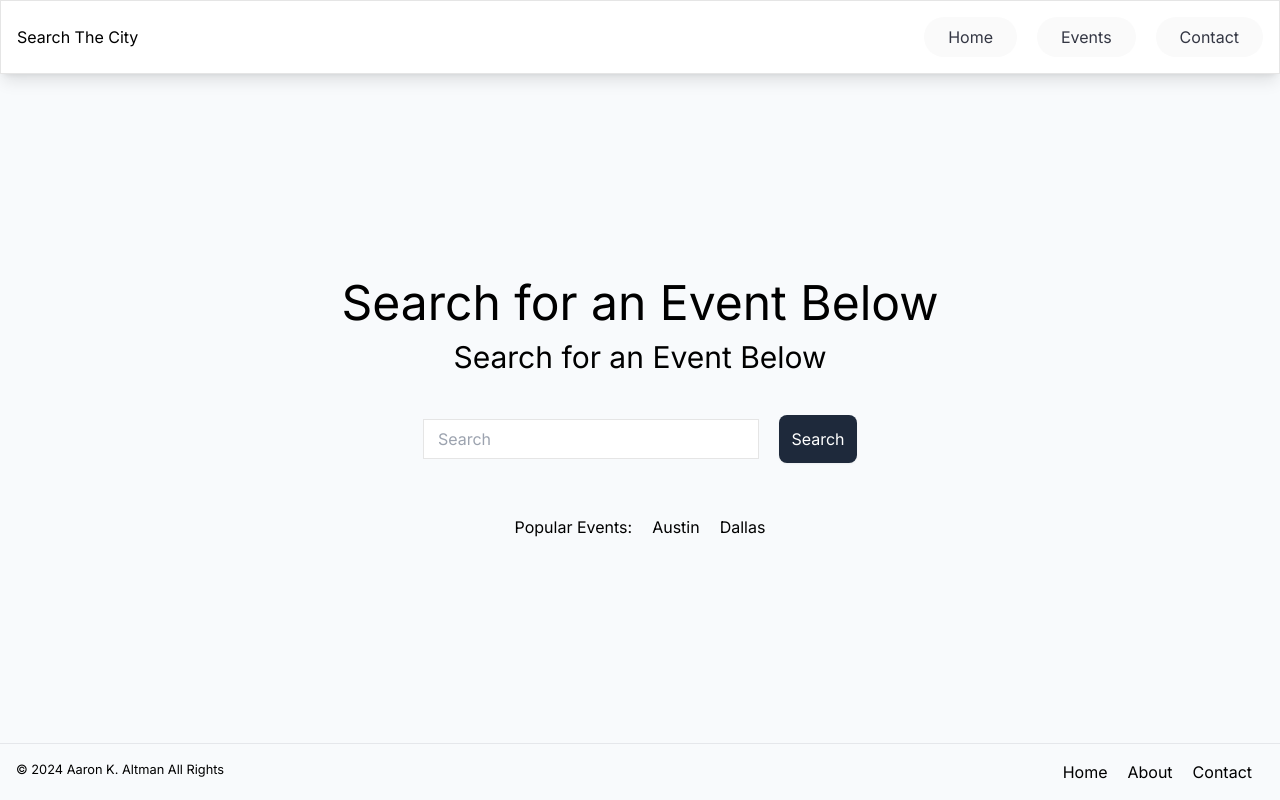
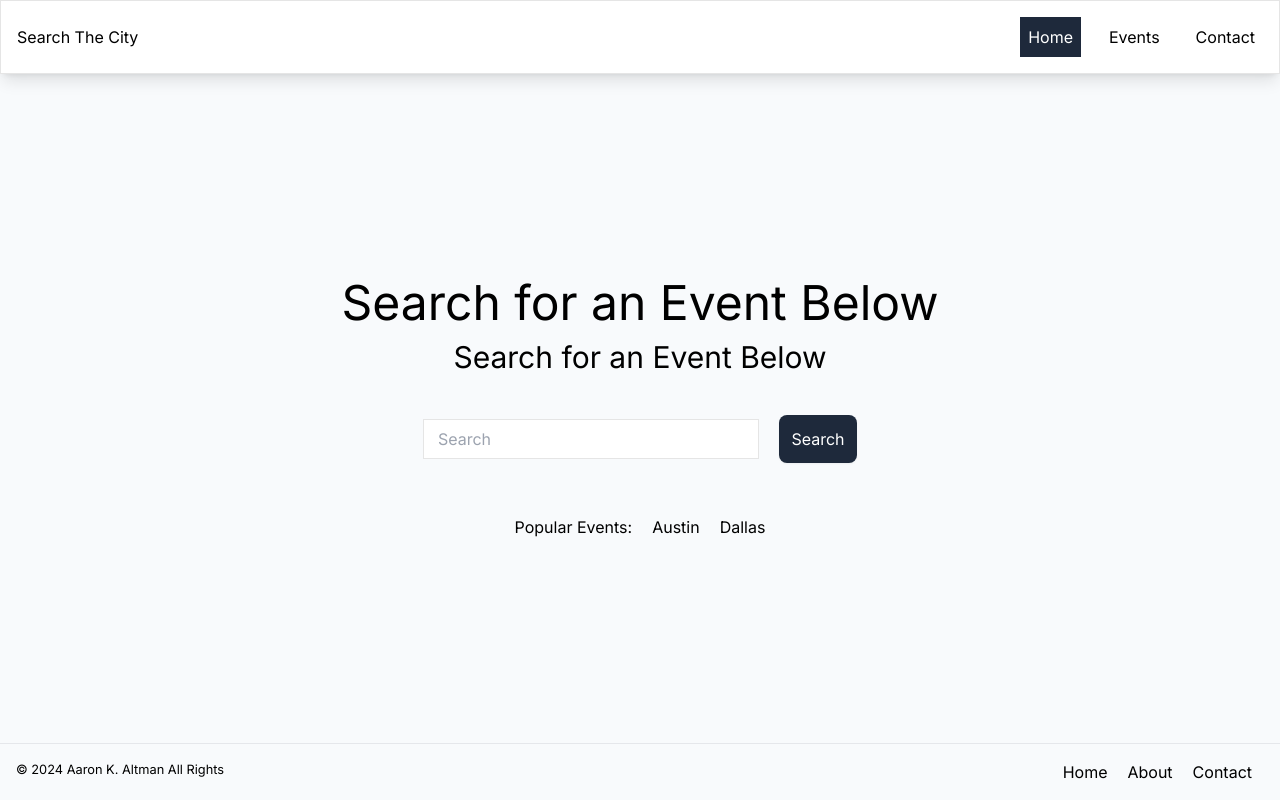
Before and after one commit to aaronaltman/event-to-demo-2, a Next.js app: page / in a window 1280 px wide. Built offline with nearby package versions, Linux system fonts and the light colour scheme.

Commit message:
active menu

```diff
--- a/src/app/layout.tsx
+++ b/src/app/layout.tsx
@@ -8,8 +8,8 @@ import Container from "@/components/container";
 const inter = Inter({ subsets: ["latin"] });
 
 export const metadata: Metadata = {
-  title: "Create Next App",
-  description: "Generated by create next app",
+  title: "Event to App",
+  description: "Find events near you!",
 };
 
 export default function RootLayout({
--- a/src/components/header.tsx
+++ b/src/components/header.tsx
@@ -1,4 +1,8 @@
+"use client";
+
+import clsx from "clsx";
 import Link from "next/link";
+import { usePathname } from "next/navigation";
 import React from "react";
 
 const navPages = [
@@ -8,6 +12,7 @@ const navPages = [
 ];
 
 export default function Header() {
+  const activePathname = usePathname();
   return (
     <header className="bg-white p-4 shadow-lg border border-black/10">
       <nav className="flex flex-row justify-between items-center">
@@ -17,7 +22,10 @@ export default function Header() {
         <ul className="flex flex-row gap-5">
           {navPages.map(({ title, path }) => (
             <li
-              className="text-slate-950/80 p-2 px-6 bg-zinc-50 rounded-full"
+              className={clsx("p-2 px-6rounded-full transition-all", {
+                "bg-slate-800 text-white": activePathname === path,
+                "hover:bg-slate-800 hover:text-white": activePathname !== path,
+              })}
               key={path}
             >
               <a href={path}>{title}</a>
```
Also changed, not shown: package.json (+6 -5 lines), 1 other file (tests, documents, lock files or other folders).
